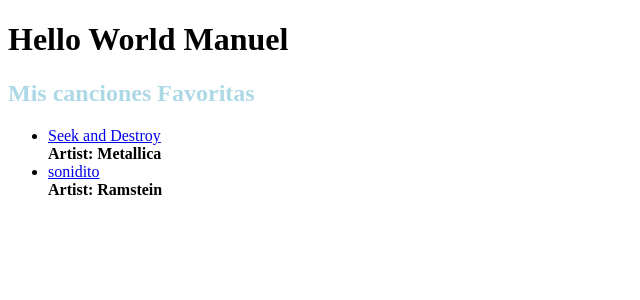
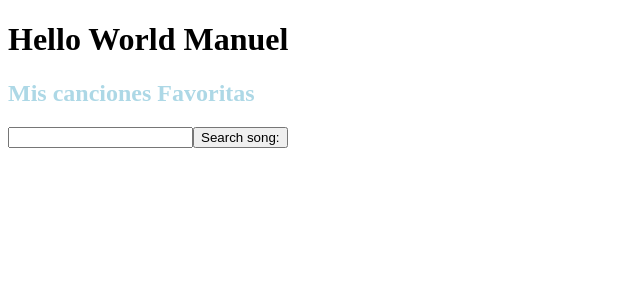
Before and after one commit to gemme/playlist-congreso, an Angular app: page / in a window 1280 px wide. Shown: the top 300 px of the page, without its empty margins (0-640 px from the left). Built offline with nearby package versions, Linux system fonts and the light colour scheme.

Commit message:
http service

```diff
--- a/src/app/app.module.ts
+++ b/src/app/app.module.ts
@@ -1,5 +1,7 @@
 import { BrowserModule } from '@angular/platform-browser';
 import { NgModule } from '@angular/core';
+import { FormsModule } from '@angular/forms';
+import { HttpClientModule } from '@angular/common/http';
 
 import { AppRoutingModule } from './app-routing.module';
 import { AppComponent } from './app.component';
@@ -12,7 +14,9 @@ import { SongsComponent } from './songs/songs.component';
   ],
   imports: [
     BrowserModule,
-    AppRoutingModule
+    AppRoutingModule,
+    FormsModule,
+    HttpClientModule
   ],
   providers: [],
   bootstrap: [AppComponent]
--- /dev/null
+++ b/src/app/songs/song.service.ts
@@ -0,0 +1,31 @@
+import { Injectable } from '@angular/core';
+import { HttpClient } from '@angular/common/http';
+
+@Injectable({
+  providedIn: 'root'
+})
+export class SongService {
+
+  constructor(private httpClient: HttpClient) { }
+
+  searchSong(songName){
+    const API_KEY = 'bd174abc92377d0cf673a49fd3e1d9f9';
+    const API_URL = `http://ws.audioscrobbler.com/2.0/?method=track.search&track=${songName}&api_key=${API_KEY}&format=json`;
+    // observable
+    // promise
+    // toPromise convert observable into promise
+    return this.httpClient.get(API_URL).toPromise();
+  }
+}
+
+
+/* [{
+  title: 'Seek and Destroy',
+  artist: 'Metallica',
+  url: 'http://spotify.com'
+},
+{
+  title: 'sonidito',
+  artist: 'Ramstein',
+  url: 'http://spotify.com'
+}] */
--- a/src/app/songs/songs.component.html
+++ b/src/app/songs/songs.component.html
@@ -1,8 +1,9 @@
 <h2 class="songs-title">Mis canciones Favoritas</h2>
-
+<input type="text" [(ngModel)]="newSong">
+<button (click)="searchSong()">Search song:</button>
 <ul>
     <li *ngFor="let song of songs" >
-        <a href="{{ song.url }}" target="_blank" >{{ song.title }}</a>
+        <a href="{{ song.url }}" target="_blank" >{{ song.name }}</a>
         <div>
             <span>Artist: {{ song.artist }}</span>
         </div>
--- a/src/app/songs/songs.component.ts
+++ b/src/app/songs/songs.component.ts
@@ -1,26 +1,40 @@
 import { Component, OnInit } from '@angular/core';
-
+import { SongService } from './song.service';
+interface Response {
+  results:{
+    trackmatches: {
+      track: []
+    }
+  }
+}
 @Component({
   selector: 'app-songs',
   templateUrl: './songs.component.html',
   styleUrls: ['./songs.component.css']
 })
 export class SongsComponent implements OnInit {
-  songs = []
-  constructor() {
-    this.songs = [{
-      title: 'Seek and Destroy',
-      artist: 'Metallica',
-      url: 'http://spotify.com'
-    },
-    {
-      title: 'sonidito',
-      artist: 'Ramstein',
-      url: 'http://spotify.com'
-    }]
-  }
+  newSong = '';
+  songs = [];
+  error = '';
+  // protected
+  constructor(private songService: SongService) {}
 
-  ngOnInit() {
+  ngOnInit() {}
+  /**
+   * este sirve para buscar
+   * 😞🙊
+   */
+  searchSong() {
+    console.log(this.newSong);
+    this.songService.searchSong(this.newSong)
+      .then((response: Response) => {
+        console.log('response');
+        console.log(response);
+        this.songs = response.results.trackmatches.track;
+      })
+      .catch(error => {
+        console.log(error)
+      });
   }
 
 }
```
Also changed, not shown: src/promise.js (added, +13 -0 lines), 1 other file (tests, documents, lock files or other folders).
